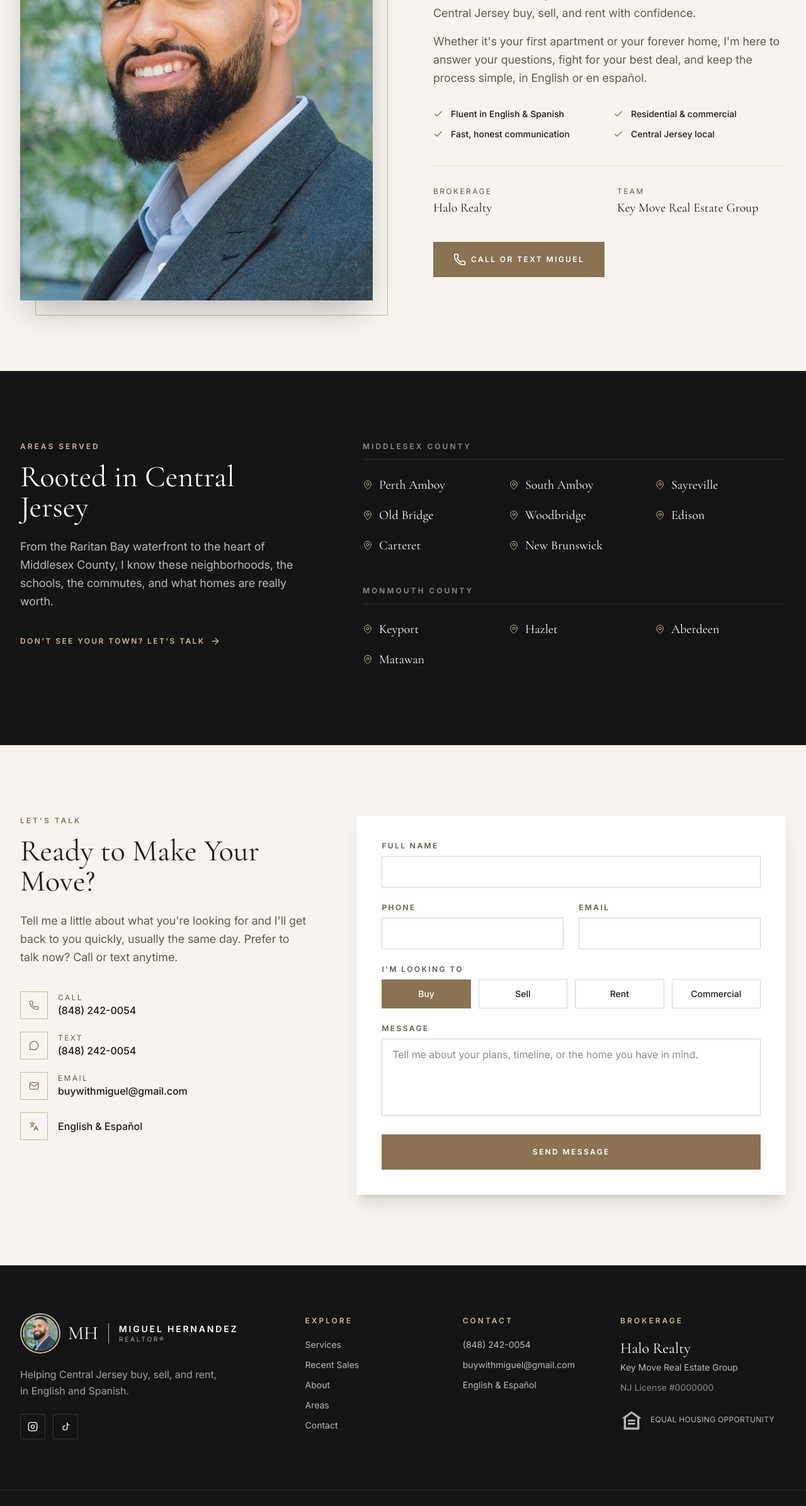
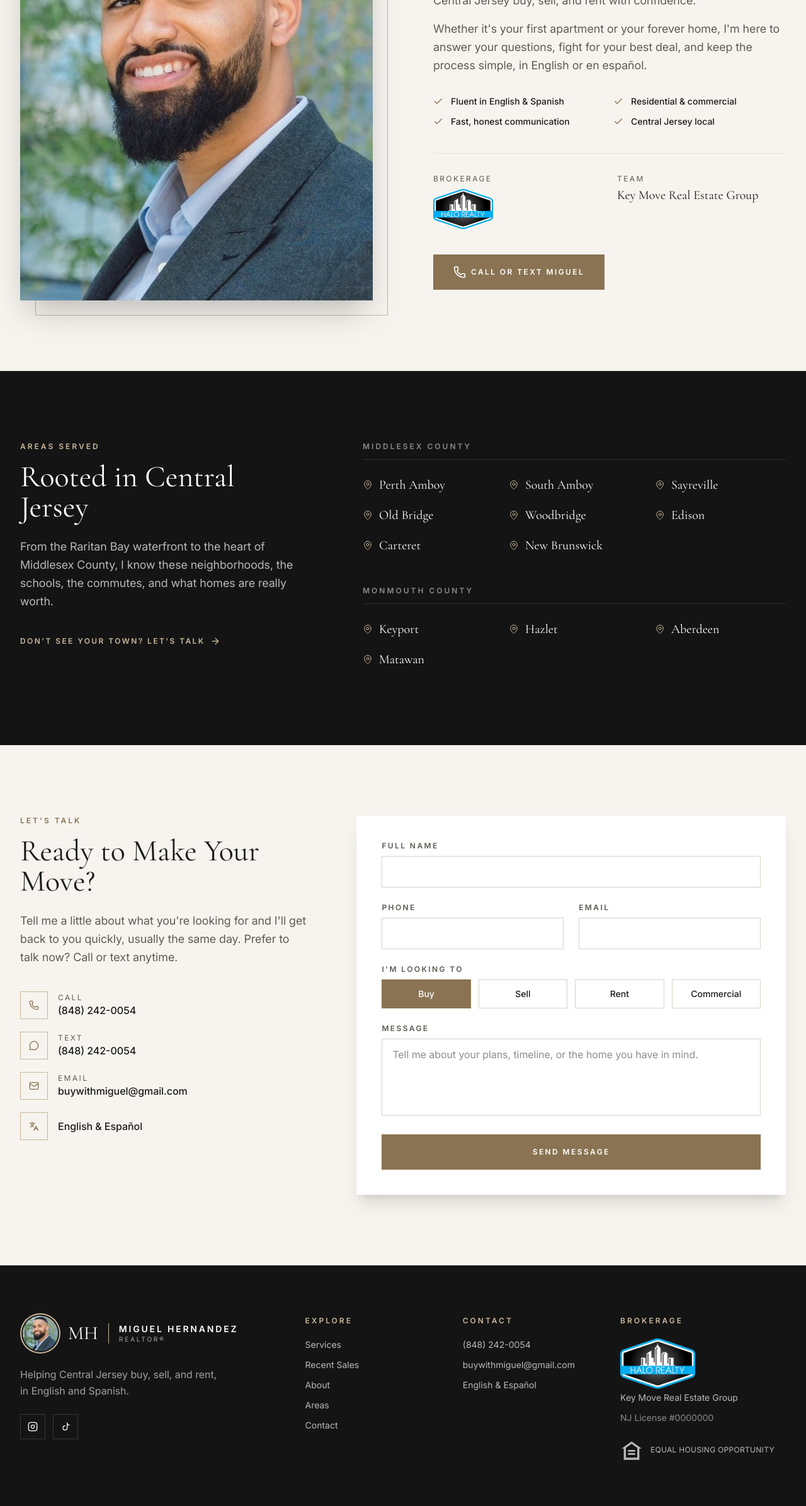
Before and after one commit to DavidAVargas/buy_with_miguel, a Next.js app: page /en in a window 1280 px wide. Shown: the part 3281-5672 px from the top of the page at 63% size. Built offline with nearby package versions, Linux system fonts and the light colour scheme; no server answers.

Commit message:
feat: add Halo Realty logo to footer and about

```diff
--- a/components/_blocks/about/about.tsx
+++ b/components/_blocks/about/about.tsx
@@ -3,6 +3,7 @@ import { Check, Phone } from "lucide-react";
 import { site } from "@/lib/site";
 import type { Dictionary } from "@/lib/i18n";
 import { Button } from "@/components/button/button";
+import BrokerageLogo from "@/components/brokerage-logo";
 
 export default function About({ dict }: { dict: Dictionary["about"] }) {
   return (
@@ -68,7 +69,9 @@ export default function About({ dict }: { dict: Dictionary["about"] }) {
               <dt className="text-muted-foreground text-xs tracking-[0.2em] uppercase">
                 {dict.brokerage}
               </dt>
-              <dd className="font-display mt-1 text-xl">{site.brokerage}</dd>
+              <dd className="mt-2">
+                <BrokerageLogo className="h-16" />
+              </dd>
             </div>
             <div>
               <dt className="text-muted-foreground text-xs tracking-[0.2em] uppercase">
--- a/components/_blocks/footer/footer.tsx
+++ b/components/_blocks/footer/footer.tsx
@@ -5,6 +5,7 @@ import { site } from "@/lib/site";
 import type { Dictionary, Locale } from "@/lib/i18n";
 import TikTokIcon from "@/components/icons/tiktok";
 import EqualHousingIcon from "@/components/icons/equal-housing";
+import BrokerageLogo from "@/components/brokerage-logo";
 
 type FooterProps = {
   lang: Locale;
@@ -109,7 +110,7 @@ export default function Footer({ lang, dict }: FooterProps) {
 
         <div>
           <h3 className={headingClass}>{t.brokerage}</h3>
-          <p className="font-display mt-5 text-2xl">{site.brokerage}</p>
+          <BrokerageLogo className="mt-5 block h-20" />
           <p className="mt-1 text-sm text-white/70">{site.team}</p>
           <p className="mt-3 text-sm text-white/50">{site.license}</p>
           <div className="mt-6 flex items-center gap-3 text-white/70">
--- /dev/null
+++ b/components/brokerage-logo.tsx
@@ -0,0 +1,25 @@
+import Image from "next/image";
+import { site } from "@/lib/site";
+import { cn } from "@/lib/utils";
+
+// Halo Realty's logo when available, otherwise the name set in the display
+// font. NJ advertising rules require the brokerage to be clearly identified.
+export default function BrokerageLogo({ className }: { className?: string }) {
+  if (site.brokerageLogo) {
+    return (
+      <Image
+        src={site.brokerageLogo}
+        alt={site.brokerage}
+        width={545}
+        height={366}
+        className={cn("h-16 w-auto", className)}
+      />
+    );
+  }
+
+  return (
+    <span className={cn("font-display text-2xl", className)}>
+      {site.brokerage}
+    </span>
+  );
+}
--- a/lib/site.ts
+++ b/lib/site.ts
@@ -6,6 +6,7 @@ export const site = {
   name: "Miguel Hernandez",
   title: "REALTOR®",
   brokerage: "Halo Realty",
+  brokerageLogo: "/images/halo-realty.png" as string | null,
   team: "Key Move Real Estate Group",
   phone: "(848) 242-0054",
   phoneHref: "tel:+18482420054",
```
Also changed, not shown: public/images/halo-realty.png (added).
